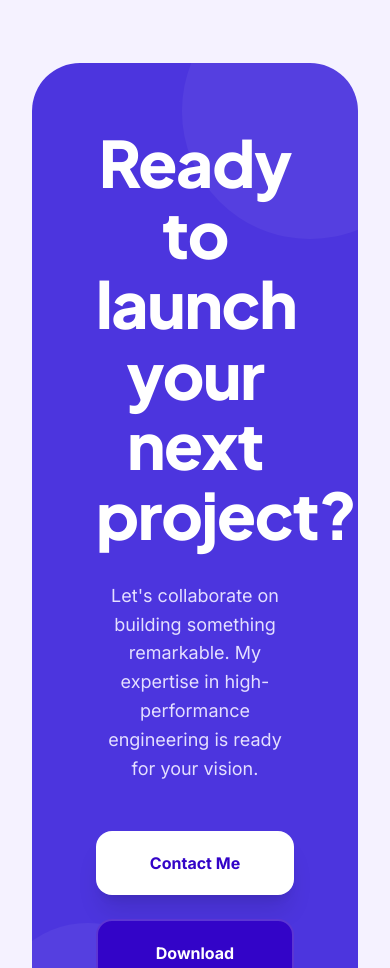
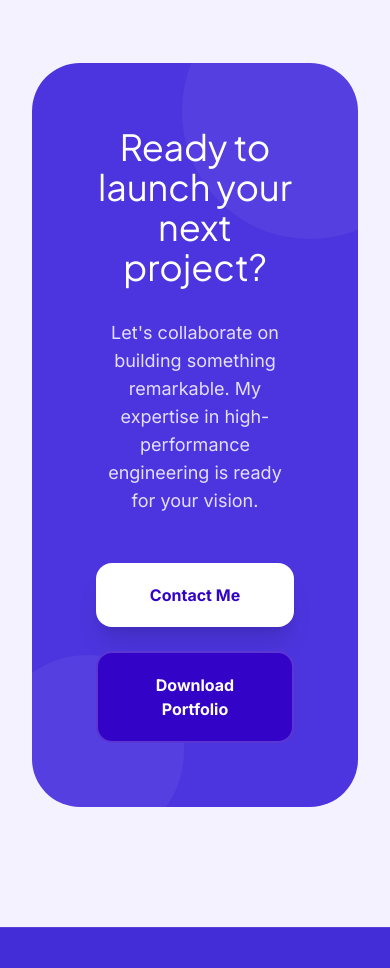
Before and after one commit to Mohim129/my-portfolio, a Next.js app: page / in a window 390 px wide. Shown: the part 4340-5308 px from the top of the page. Built offline with nearby package versions, Linux system fonts and the light colour scheme; a web font is replaced by a local one.

Commit message:
responsive cta text

```diff
--- a/src/components/CTA.jsx
+++ b/src/components/CTA.jsx
@@ -6,11 +6,11 @@ export default function CTA() {
           {/* Geometric Accents */}
           <div className="absolute top-0 right-0 w-64 h-64 bg-white/5 rounded-full -mr-20 -mt-20"></div>
           <div className="absolute bottom-0 left-0 w-48 h-48 bg-white/5 rounded-full -ml-10 -mb-10"></div>
-          <h2 className="font-display-xl text-display-xl text-white mb-8 relative z-10">
+          <h2 className="font-display-xl text-4xl md:text-6xl lg:text-display-xl text-white mb-8 relative z-10">
             Ready to launch your <br />
             next project?
           </h2>
-          <p className="font-body-lg text-body-lg text-primary-fixed max-w-2xl mx-auto mb-12 relative z-10">
+          <p className="font-body-lg text-lg md:text-body-lg text-primary-fixed max-w-2xl mx-auto mb-12 relative z-10">
             Let's collaborate on building something remarkable. My expertise in
             high-performance engineering is ready for your vision.
           </p>
```
